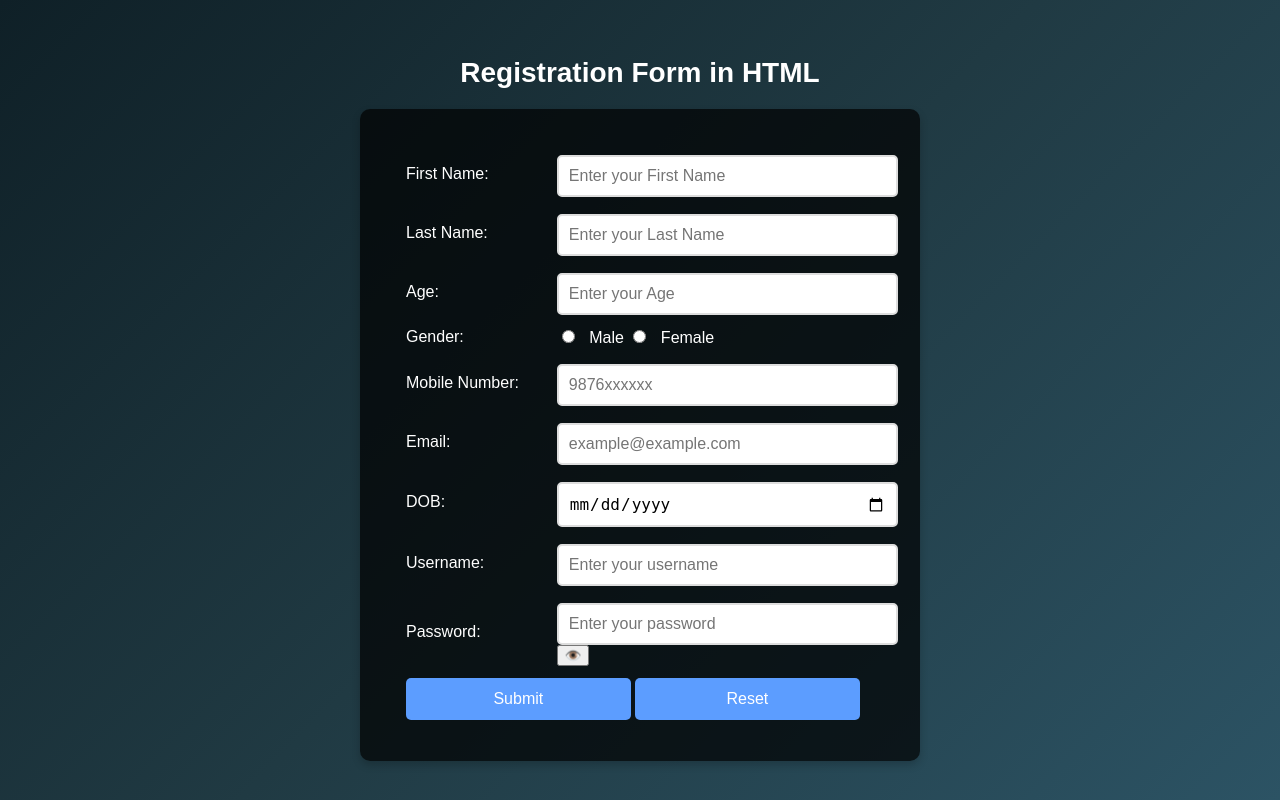
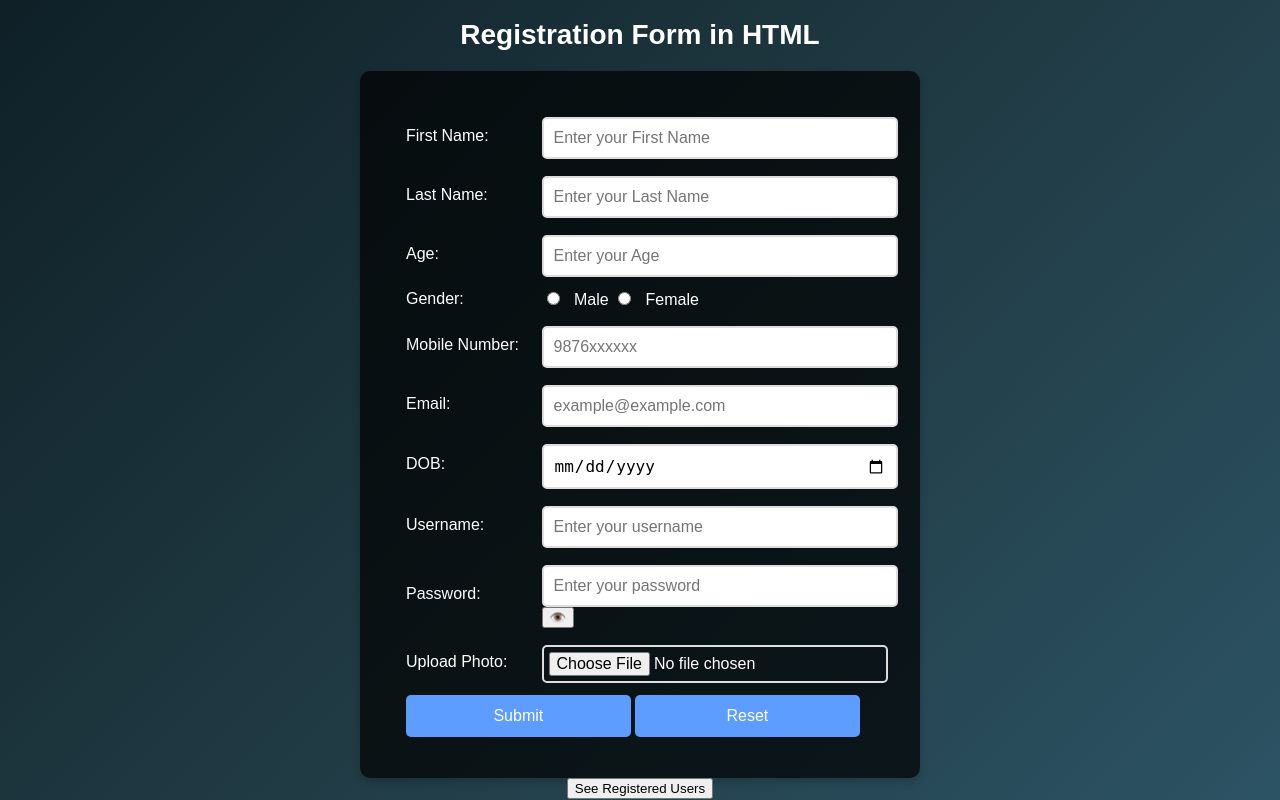
Before and after one commit to vansh070605/REGESTRATION-FORM, a Flask app: page / in a window 1280 px wide. Run offline with Flask 3, Linux system fonts and the light colour scheme.

Commit message:
index.html

```diff
--- a/templates/index.html
+++ b/templates/index.html
@@ -8,7 +8,19 @@
 </head>
 <body>
     <h1>Registration Form in HTML</h1>
-    <form id="registrationForm" action="/submit" method="POST">
+
+    <!-- Flash messages display -->
+    {% with messages = get_flashed_messages() %}
+        {% if messages %}
+            <ul>
+                {% for message in messages %}
+                    <li>{{ message }}</li>
+                {% endfor %}
+            </ul>
+        {% endif %}
+    {% endwith %}
+
+    <form id="registrationForm" action="/submit" method="POST" enctype="multipart/form-data">
         <table>
             <tr>
                 <td>First Name:</td>
@@ -55,6 +67,10 @@
                 </td>
             </tr>
             <tr>
+                <td>Upload Photo:</td>
+                <td><input type="file" name="photo" id="photo" accept="image/*" required></td>
+            </tr>
+            <tr>
                 <td colspan="2">
                     <input type="submit" value="Submit">
                     <input type="reset" value="Reset">
@@ -62,6 +78,11 @@
             </tr>
         </table>
     </form>
+
+    <!-- Button to see registered users -->
+    <a href="{{ url_for('display') }}">
+        <button class="form-button">See Registered Users</button>
+    </a>
 
     <script>
         function togglePassword() {
```
